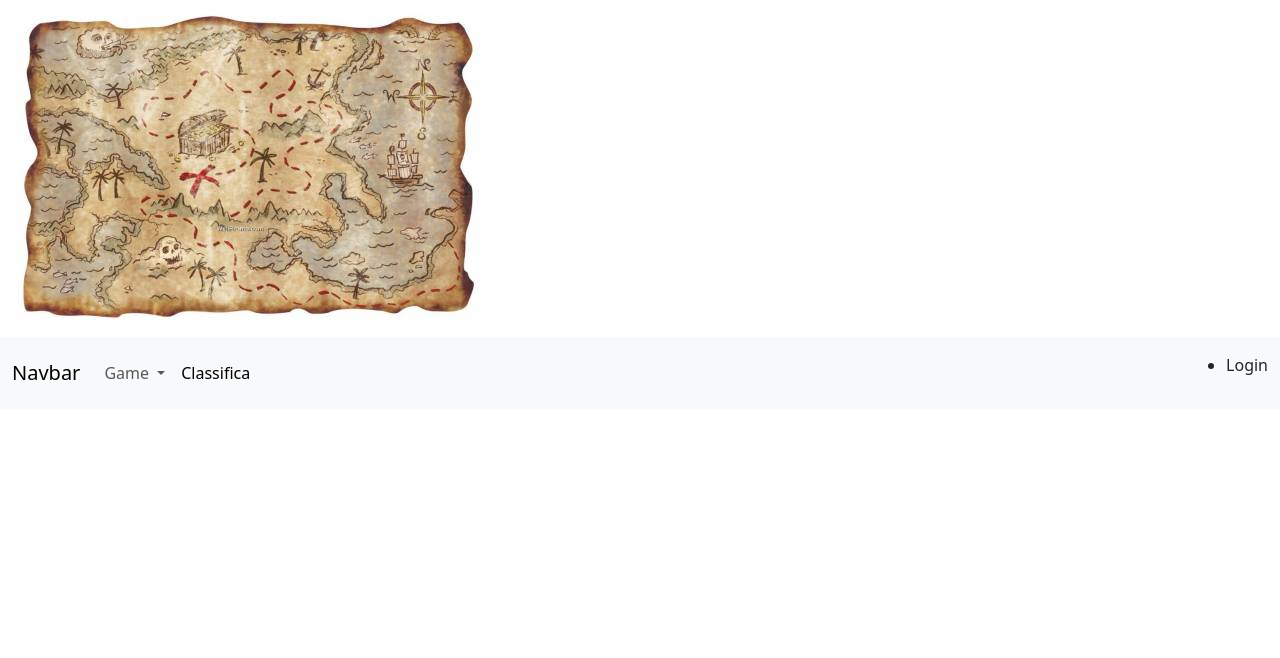
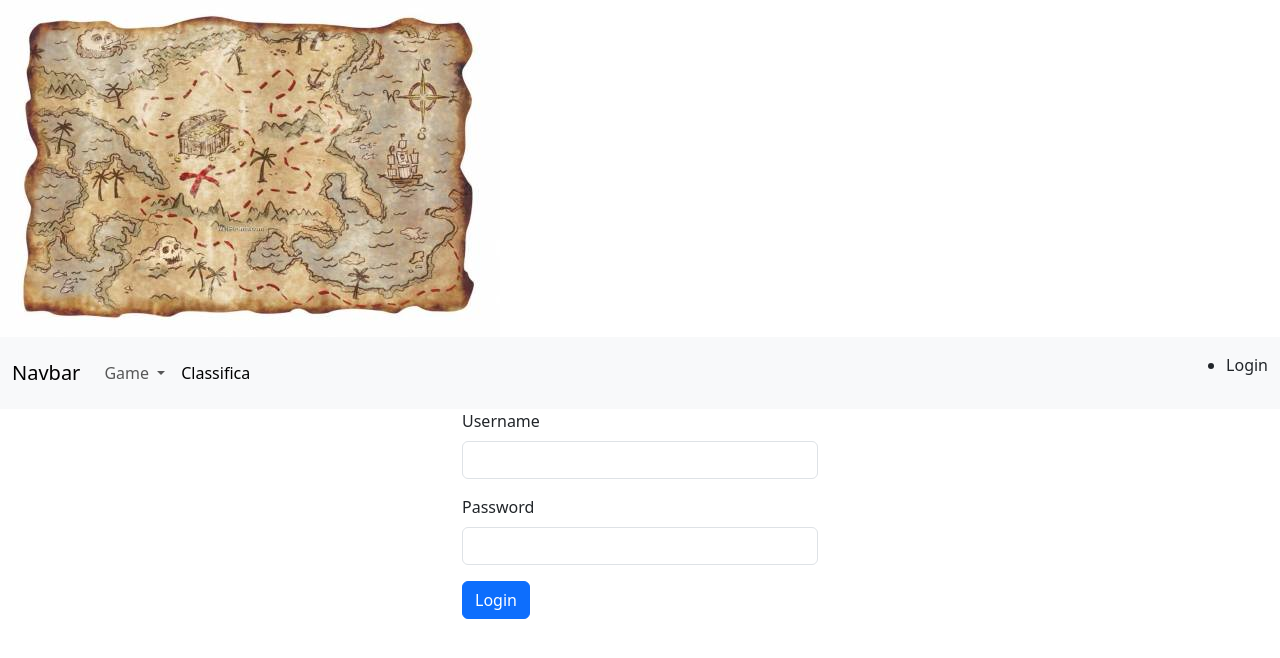
Before and after one commit to curlogianvito/stackblitz-starters-g52pww., a website: page index.html in a window 1280 px wide. Drawn offline with nearby package versions, Linux system fonts and the light colour scheme.

Commit message:
Update index.html

```diff
--- a/index.html
+++ b/index.html
@@ -36,5 +36,26 @@
     </div>
   </div>
 </nav>
+    <div class="container">
+  <div class="row">
+    <div class="col">
+    </div>
+    <div class="col">
+      <form>
+       <div class="mb-3">
+        <label for="username" class="form-label">Username</label>
+        <input type="text" class="form-control" id="username">
+      </div>
+      <div class="mb-3">
+        <label for="password" class="form-label">Password</label>
+        <input type="password" class="form-control" id="password">
+      </div>
+        <button type="submit" class="btn btn-primary">Login</button>
+      </form>
+    </div>
+    <div class="col">
+    </div>
+  </div>
+</div>
   </body>
 </html>
```
